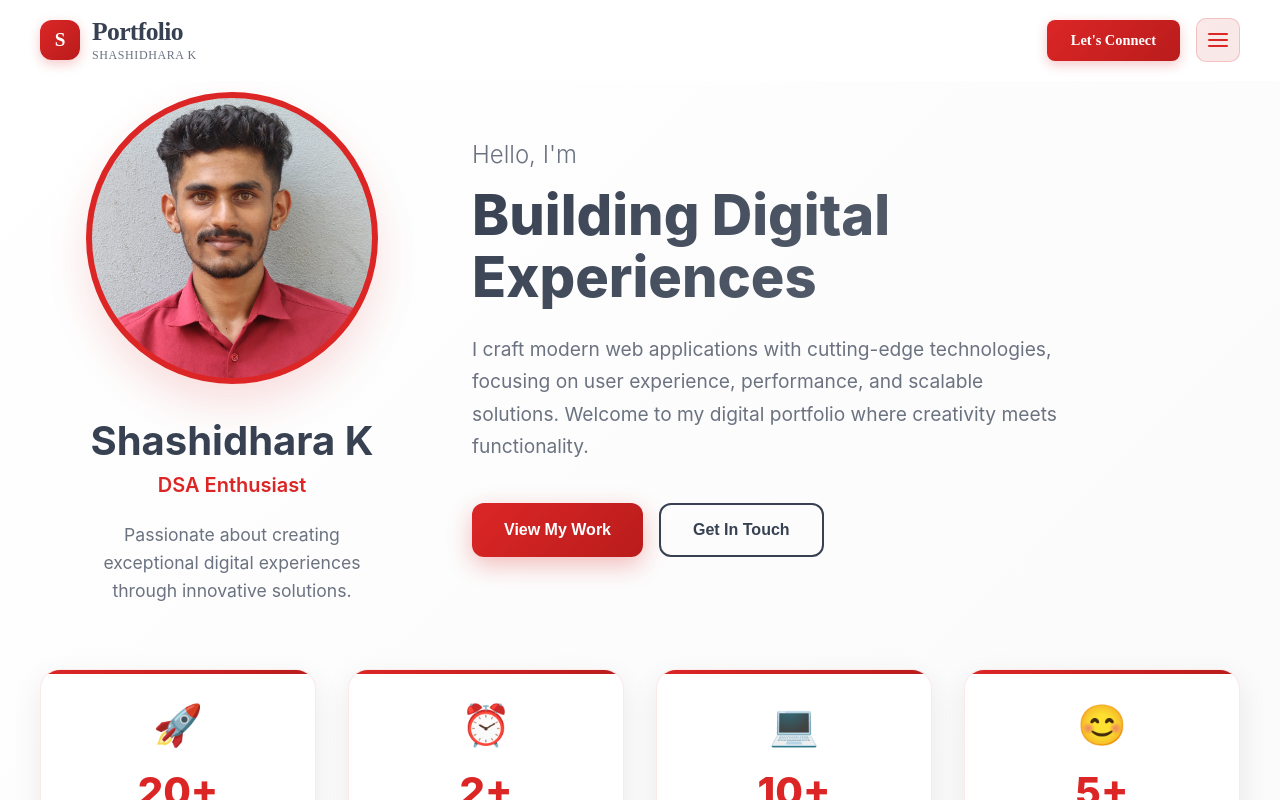
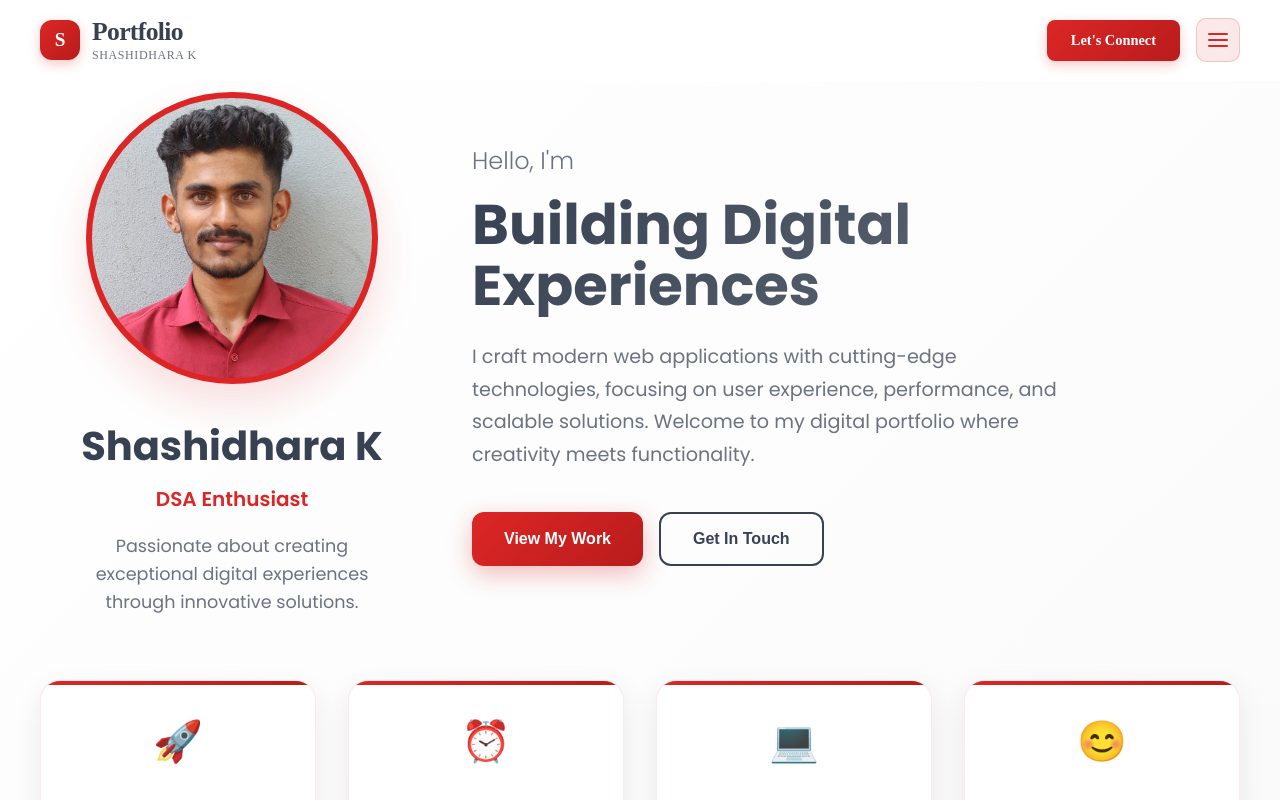
Before and after one commit to Shashidharak89/MY-PORTFOLIO, a Next.js app: page / in a window 1280 px wide. Shown: the top 800 px of the page. Built offline with nearby package versions, Linux system fonts and the light colour scheme.

Commit message:
font again

```diff
--- a/src/app/components/styles/portfolio-dashboard.css
+++ b/src/app/components/styles/portfolio-dashboard.css
@@ -1,7 +1,7 @@
 /* Portfolio Dashboard Styles */
-@import url('https://fonts.googleapis.com/css2?family=Inter:wght@400;500;600;700&display=swap');
+@import url('https://fonts.googleapis.com/css2?family=Poppins:wght@300;400;500;600;700&display=swap');
 .portfolio-dashboard-container {
-  font-family: Inter;
+  font-family: 'Poppins', sans-serif;
   min-height: 100vh;
   background: linear-gradient(135deg, #ffffff 0%, #fafafa 100%);
   padding: 2rem;
@@ -9,6 +9,7 @@
 }
 
 .portfolio-dashboard-main {
+  font-family: 'Poppins', sans-serif;
   max-width: 1200px;
   margin: 0 auto;
   transition: all 0.8s cubic-bezier(0.4, 0, 0.2, 1);
@@ -25,6 +26,7 @@
 }
 
 .portfolio-dashboard-hero {
+  font-family: 'Poppins', sans-serif;
   display: grid;
   grid-template-columns: 1fr 2fr;
   gap: 3rem;
@@ -35,6 +37,7 @@
 
 .portfolio-dashboard-profile {
   text-align: center;
+  font-family: 'Poppins', sans-serif;
   animation: portfolio-fadeInLeft 1s ease-out 0.3s both;
 }
 
--- a/src/app/resume/styles/ResumePage.css
+++ b/src/app/resume/styles/ResumePage.css
@@ -1,5 +1,8 @@
 /* Resume Page Styles */
+@import url('https://fonts.googleapis.com/css2?family=Poppins:wght@300;400;500;600;700&display=swap');
+
 .resume-page-container {
+    font-family: 'Poppins', sans-serif;
     min-height: 100vh;
     background-color: #fafafa;
     padding: 2rem 1rem;
@@ -249,6 +252,7 @@
         opacity: 0;
         transform: translateY(-20px);
     }
+
     to {
         opacity: 1;
         transform: translateY(0);
@@ -260,6 +264,7 @@
         opacity: 0;
         transform: translateX(-30px);
     }
+
     to {
         opacity: 1;
         transform: translateX(0);
@@ -271,6 +276,7 @@
         opacity: 0;
         transform: translateX(30px);
     }
+
     to {
         opacity: 1;
         transform: translateX(0);
@@ -281,6 +287,7 @@
     from {
         opacity: 0.6;
     }
+
     to {
         opacity: 0.8;
     }
@@ -290,6 +297,7 @@
     0% {
         background-position: -200px 0;
     }
+
     100% {
         background-position: calc(200px + 100%) 0;
     }
@@ -299,6 +307,7 @@
     from {
         transform: rotate(0deg);
     }
+
     to {
         transform: rotate(360deg);
     }
```
Lines whose indentation alone changed are shown as unchanged.
